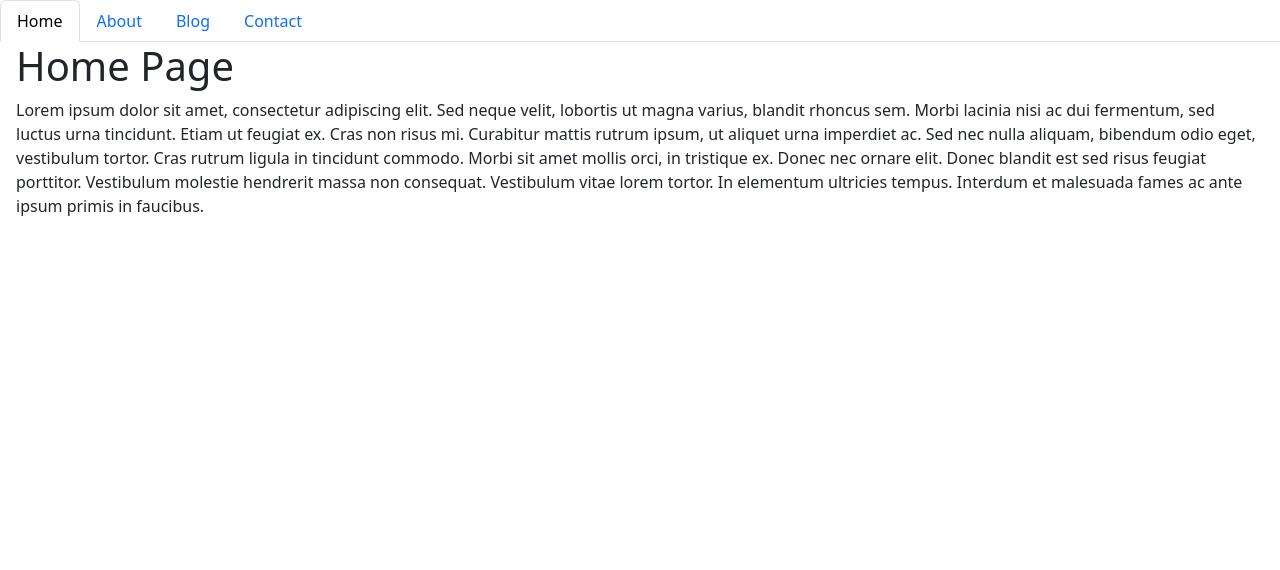
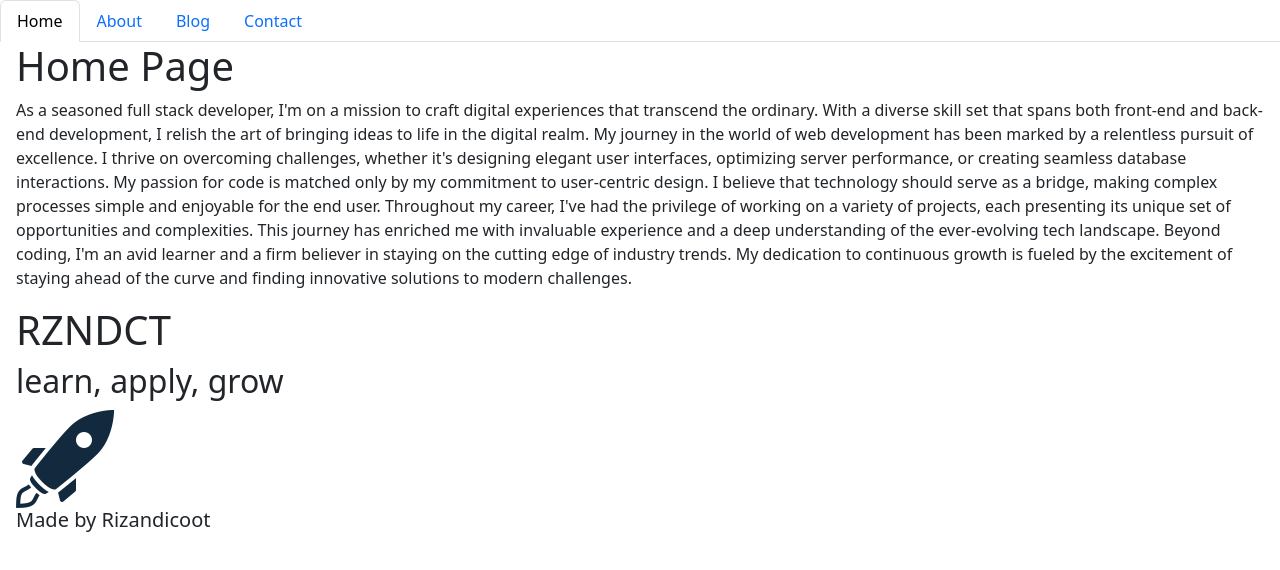
Before and after one commit to AlirizaBagdat/React-Portfolio, a React (Vite) app: page / in a window 1280 px wide. Shown: the top 570 px of the page. Built offline with nearby package versions, Linux system fonts and the light colour scheme.

Commit message:
Home content added

```diff
--- a/src/components/pages/Home.jsx
+++ b/src/components/pages/Home.jsx
@@ -3,17 +3,34 @@ export default function Home() {
     <div>
       <h1>Home Page</h1>
       <p>
-        Lorem ipsum dolor sit amet, consectetur adipiscing elit. Sed neque
-        velit, lobortis ut magna varius, blandit rhoncus sem. Morbi lacinia nisi
-        ac dui fermentum, sed luctus urna tincidunt. Etiam ut feugiat ex. Cras
-        non risus mi. Curabitur mattis rutrum ipsum, ut aliquet urna imperdiet
-        ac. Sed nec nulla aliquam, bibendum odio eget, vestibulum tortor. Cras
-        rutrum ligula in tincidunt commodo. Morbi sit amet mollis orci, in
-        tristique ex. Donec nec ornare elit. Donec blandit est sed risus feugiat
-        porttitor. Vestibulum molestie hendrerit massa non consequat. Vestibulum
-        vitae lorem tortor. In elementum ultricies tempus. Interdum et malesuada
-        fames ac ante ipsum primis in faucibus.
+        As a seasoned full stack developer, I'm on a mission to craft digital experiences that transcend the ordinary. With a diverse skill set
+        that spans both front-end and back-end development, I relish the art of bringing ideas to life in the digital realm.
+
+        My journey in the world of web development has been marked by a relentless pursuit of excellence. I thrive on overcoming challenges,
+        whether it's designing elegant user interfaces, optimizing server performance, or creating seamless database interactions.
+
+        My passion for code is matched only by my commitment to user-centric design. I believe that technology should serve as a bridge, making
+        complex processes simple and enjoyable for the end user.
+
+        Throughout my career, I've had the privilege of working on a variety of projects, each presenting its unique set of opportunities and
+        complexities. This journey has enriched me with invaluable experience and a deep understanding of the ever-evolving tech landscape.
+
+        Beyond coding, I'm an avid learner and a firm believer in staying on the cutting edge of industry trends. My dedication to continuous
+        growth is fueled by the excitement of staying ahead of the curve and finding innovative solutions to modern challenges.
       </p>
+
+      <section class="hero">
+        <h1>RZNDCT</h1>
+        <h2>learn, apply, grow</h2>
+        <img class="rocket" src="src/assets/rocket.png" alt="rocketship"/>
+    </section>
+
+      <footer class="footer">
+      <h5>Made by Rizandicoot</h5>
+
+    </footer>
     </div>
+
+
   );
 }
```
